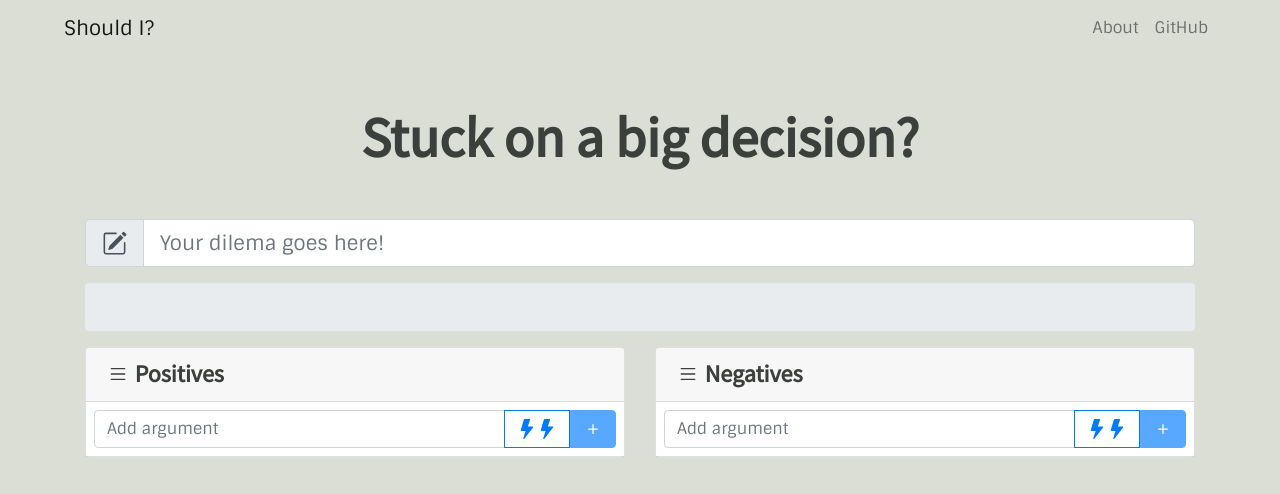
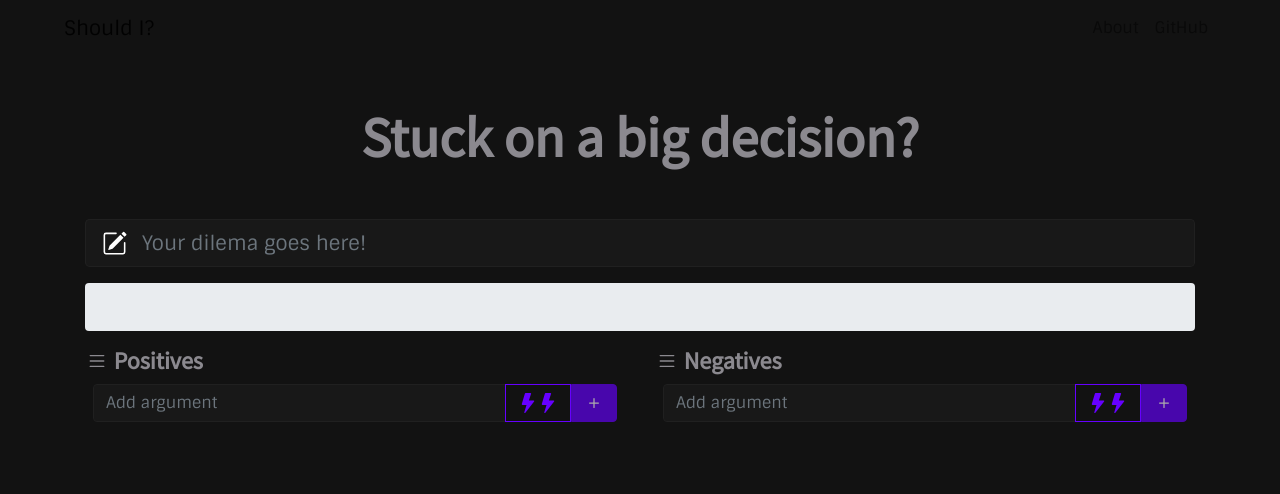
Before and after one commit to toniogabe/shouldi, a Vue app: page /#/ in a window 1280 px wide. Shown: the top 494 px of the page. Built offline with nearby package versions, Linux system fonts and the light colour scheme.

Commit message:
Add custom css class for main dilema input

```diff
--- a/src/assets/style/main.scss
+++ b/src/assets/style/main.scss
@@ -8,17 +8,38 @@ $display4-weight: 900;
 
 // Colors ---------------------------------------------
 
-// Greenery Palette
-$olive: #A3BCB6;
-$green-leaf: #39603D;
-$brown-grey: #3C403D;
-$tanly: #DADED4;
+//TranMauTriTam Palette
+$color-suva-gray        : #8b898f !default;
+$color-mako             : #505555 !default;
+$color-tuatara          : #3b3b3c !default;
+$color-nero             : #252525 !default;
+$color-shark            : #202020 !default;
+$color-woodsmoke-black: #181818 !default;
+$color-woodsmoke-blacker  : #121212 !default;
+$color-sunset-orange    : #f05e51 !default;
+$color-golden-dream     : #eecc38 !default;
+$color-malachite        : #38da51 !default;
+$color-eletric-violet   : #6600ff !default;
 
 // Variable Overrides ----------------------------------
 
-$body-bg: $tanly;
-$body-color: $brown-grey;
+// Theme
+$primary: $color-eletric-violet;
+$danger: $color-sunset-orange;
+$success: $color-malachite;
+$warning: $color-golden-dream;
 
+// Body
+$body-bg: $color-woodsmoke-blacker;
+$body-color: $color-suva-gray;
+
+// Components
+$border-color: $color-shark;
+
+// Forms
+$input-bg: $color-woodsmoke-black;
+$input-border-color: $color-shark;
+// $input-group-addon-bg: $color-tuatara;
 
 // Classes Overrides ------------------------------------
 
@@ -28,3 +49,31 @@ $body-color: $brown-grey;
 
 @import "node_modules/bootstrap/scss/bootstrap.scss";
 @import "node_modules/bootstrap-vue/src/index.scss";
+
+// App Classes ------------------------------------------
+
+.append-inside {
+
+  input {
+    color: white;
+    border-left: none !important;
+    padding-left: 0 !important;
+  }
+  .form-control:focus {
+    color: white;
+    border-color: $input-border-color;
+    box-shadow: none;
+  }
+  .input-group-text {
+    color: white;
+    background-color: $input-bg;
+    border-right: none;
+  }
+  &.append-inside-focus {
+    // border: 2px solid;
+    border-radius: $input-border-radius;
+    // border-color: $input-focus-border-color;
+    border: $input-border-width solid $input-focus-border-color;
+    box-shadow: $input-focus-box-shadow;
+  }
+}
--- a/src/components/BaseList.vue
+++ b/src/components/BaseList.vue
@@ -1,10 +1,7 @@
 <template>
   <b-col>
-    <b-card no-body>
 
-      <template #header>
-        <h4 class="mb-0"><b-icon icon="list" scale="0.9"></b-icon> {{ title }}</h4>
-      </template>
+      <h4 class="mb-0"><b-icon icon="list" scale="0.9"></b-icon> {{ title }}</h4>
 
       <b-input-group class="my-2 px-2">
 
@@ -69,7 +66,6 @@
         </b-list-group-item>
       </b-list-group>
 
-    </b-card>
   </b-col>
 </template>
 
--- a/src/views/Home.vue
+++ b/src/views/Home.vue
@@ -5,7 +5,12 @@
     <b-container class="pt-5">
       <h1 class="display-4 text-center">Stuck on a big decision?</h1>
 
-      <b-input-group size="lg" class="mt-5">
+      <b-input-group
+        ref="dilema_input"
+        size="lg"
+        class="mt-5 append-inside"
+        :class="{ 'append-inside-focus': focused }"
+      >
         <template #prepend>
           <b-input-group-text>
             <b-icon icon="pencil-square"></b-icon>
@@ -14,6 +19,8 @@
         <b-form-input
           v-model="title"
           placeholder="Your dilema goes here!"
+          @focus="focused = true"
+          @blur="focused = false"
         ></b-form-input>
       </b-input-group>
 
@@ -50,6 +57,7 @@ export default {
   data() {
     return {
       title: undefined,
+      focused: false,
       pros: [
         //   { name: "Pro 1", weight: 5 },
         //   { name: "Pro 2", weight: 2 }
@@ -74,12 +82,13 @@ export default {
   },
 
   methods: {
-    addToList(array, event) {
+    addToList (array, event) {
       let argument = Object.assign({}, event);
       array.push(argument);
       // console.log(array, argument);
     },
-    removeFromList(array, event) {
+
+    removeFromList (array, event) {
       console.log(event);
       array.splice(event, 1);
     },
```
